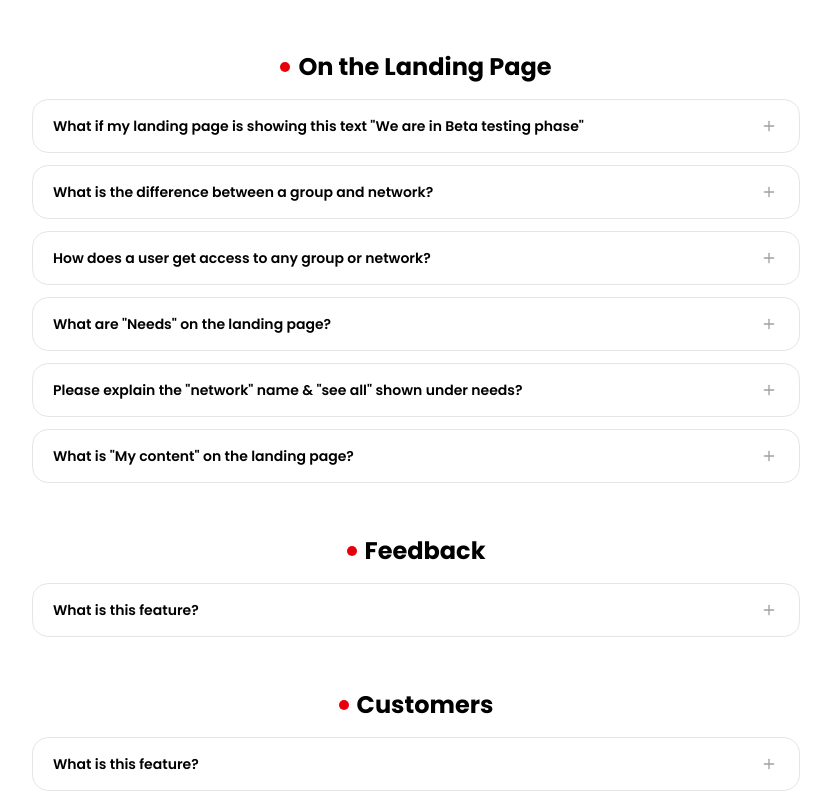
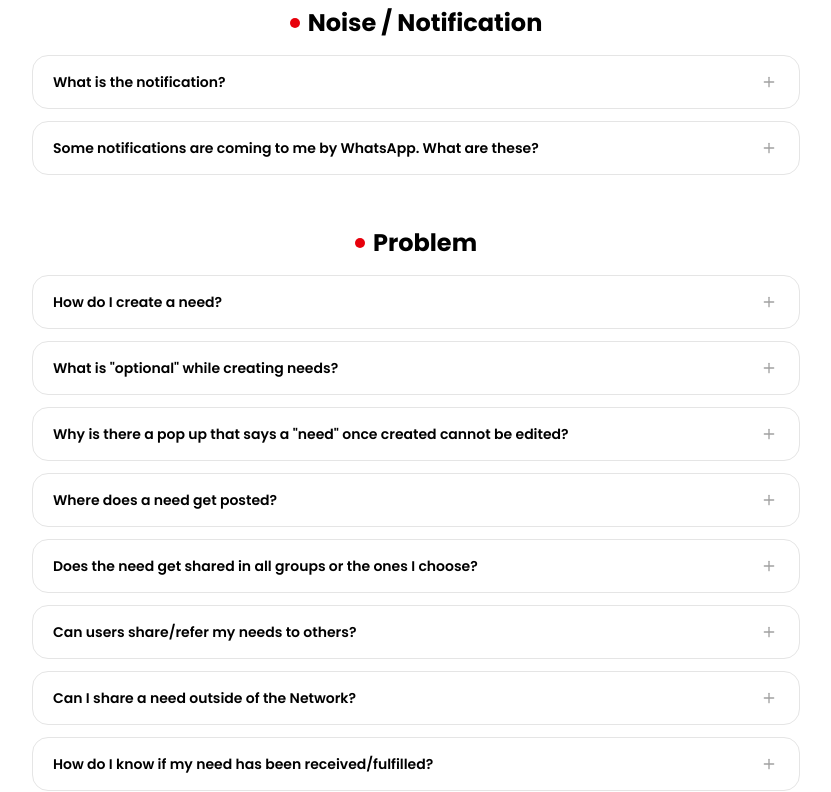
Before and after one commit to elredProductionBackup/networkwebsite, a Next.js app: page /faq in a window 1280 px wide. Shown: the part 1553-2345 px from the top of the page, without its empty margins (224-1055 px from the left). Built offline with nearby package versions, Linux system fonts and the light colour scheme.

Commit message:
faq changes

```diff
--- a/src/app/faq/page.jsx
+++ b/src/app/faq/page.jsx
@@ -22,7 +22,7 @@ export default function Page() {
             Frequently asked questions
           </h1>
           <p className="text-sm leading-6 text-neutral-500 sm:text-base">
-            Everything about downloading, signing up, needs, networking,
+            Everything about downloading, signing up, problems, networking,
             profiles, security &amp; more.
           </p>
         </div>
--- a/src/data/faq.js
+++ b/src/data/faq.js
@@ -14,28 +14,13 @@ export const FAQ_DATA = [
           "https://elred.io/privacy-policy/ and https://elred.io/terms-of-use/",
       },
       {
-        question: "Why does it ask for my personal phone number?",
-        answer:
-          "The user profile is an extension of the user personality and not that of the company you may represent. Thus we recommend that your personal phone number is used for signing up and creating a profile.",
-      },
-      {
         question: "What is this under see all?",
         answer: "It lists all the groups that are part of your network.",
       },
       {
-        question: "What is this feature?",
-        answer:
-          "At onboarding and or on your profile you have the choice to list keywords of what product or service you offer. Whenever the platform receives a 'need' that matches the keywords of what you offer, you would be notified of the same here.",
-      },
-      {
-        question: 'What is this section on "I can offer"?',
+        question: 'What is this section on "Lead/Offers"?',
         answer:
           "You should list keywords of products and services you can offer. By doing so, whenever the platform receives a 'need' that matches the keywords of what you offer, you would be notified of the same here.",
-      },
-      {
-        question: 'What is the "offerings gallery"?',
-        answer:
-          "You could create a product or service gallery listing details of what you offer.",
       },
     ],
   },
@@ -52,11 +37,6 @@ export const FAQ_DATA = [
     category: "Sign up",
     items: [
       {
-        question: "Why does it ask for my personal phone number?",
-        answer:
-          "The user profile is an extension of the user personality and not that of the company you may represent. Thus we recommend that your personal phone number is used for signing up and creating a profile.",
-      },
-      {
         question: "Why does it ask for a phone as well as email OTP?",
         answer:
           "Our experience is often we forget our email password and or change phone numbers. By using both option to 'sign up', we ensure you could use either in the future to 'sign in'",
@@ -71,6 +51,12 @@ export const FAQ_DATA = [
           "How do I change the phone number or email once I have signed up using them?",
         answer:
           "Currently the user is required to send us an email (via his / her secondary email) and post thorough verification / e kyc, we will change the original email / phone number.",
+      },
+      {
+        question:
+          'What if my landing page is showing this text "We are in Beta testing phase"',
+        answer:
+          "Currently we are beta testing only with the Awfis network. If you are part of awfis please contact your centre manager for access.",
       },
     ],
   },
@@ -87,55 +73,8 @@ export const FAQ_DATA = [
     category: "On the Landing Page",
     items: [
       {
-        question:
-          'What if my landing page is showing this text "We are in Beta testing phase"',
-        answer:
-          "Currently we are beta testing only with the Awfis network. If you are part of awfis please contact your centre manager for access.",
-      },
-      {
-        question: "What is the difference between a group and network?",
-        answer:
-          "A network is a collection of groups. A network can have as many groups. Not the other way around.",
-      },
-      {
-        question: "How does a user get access to any group or network?",
+        question: "How does a user get access to any network?",
         answer: "Admin of a group or network adds users and they get a notification.",
-      },
-      {
-        question: 'What are "Needs" on the landing page?',
-        answer:
-          "Every user mentions what they offer. That automatically gets placed as a collaboration opportunity. Also any need placed by any member of your group gets posted here.",
-      },
-      {
-        question:
-          'Please explain the "network" name & "see all" shown under needs?',
-        answer:
-          "The network name reflects the name of the network your group is part of and 'see all' implies that you could refer to all the needs posted on your group.",
-      },
-      {
-        question: 'What is "My content" on the landing page?',
-        answer:
-          "Articles from the internet on topics you may choose to read. Every time you refresh the page, the latest articles will keep being presented to you.",
-      },
-    ],
-  },
-  {
-    category: "Feedback",
-    items: [
-      {
-        question: "What is this feature?",
-        answer:
-          "Each screen has this icon which opens to its feedback section for the user to share on.",
-      },
-    ],
-  },
-  {
-    category: "Customers",
-    items: [
-      {
-        question: "What is this feature?",
-        answer:
-          "At onboarding and or on your profile you have the choice to list keywords of what product or service you offer. Whenever the platform receives a 'need' that matches the keywords of what you offer, you would be notified of the same here.",
       },
     ],
   },
@@ -155,7 +94,7 @@ export const FAQ_DATA = [
     ],
   },
   {
-    category: "Need",
+    category: "Problem",
     items: [
       {
         question: "How do I create a need?",
@@ -225,6 +164,47 @@ export const FAQ_DATA = [
         answer:
           "Under the settings on the landing page tap the icon and select the 'My responses to other's needs' option",
       },
+      {
+        question:
+          "What happens to the problem or introduction requirement I shared during onboarding?",
+        answer:
+          "The problem or introduction requirement you shared during onboarding is automatically posted in the State Your Problem section of your network, where relevant network members can view it and respond.",
+      },
+      {
+        question: "Who can view and respond to a problem posted in the network?",
+        answer:
+          "Only members of the respective network can view the problem posted in that network. Only those members can comment on the post and reply to comments. Members of other networks cannot view or respond to it.",
+      },
+      {
+        question: "Can I post a new professional problem or introduction requirement?",
+        answer:
+          "Yes. You can post a professional problem or introduction requirement in your network and seek relevant references, contacts, opportunities, or help from other network members.",
+      },
+      {
+        question: "Can I report a problem posted by another network member?",
+        answer:
+          "Yes. You can report a problem if you believe it contains inappropriate, offensive, misleading, irrelevant, or otherwise unsuitable content. Reports help the network administrators review the content and take appropriate action if required.",
+      },
+      {
+        question: "Can I reply to comments on my problem?",
+        answer:
+          "Yes. You can reply to comments and continue the conversation with other network members.",
+      },
+      {
+        question: "Where can I view all the problems I have posted?",
+        answer:
+          'You can view all your posted problems by selecting "View All My Problems" from the hamburger menu.',
+      },
+      {
+        question: "Can I edit the problem or introduction requirement once posted?",
+        answer:
+          "No. The problem or introduction requirement shared during onboarding or posted in state your problem section cannot be edited once posted.",
+      },
+      {
+        question: "Can I share a problem with someone outside the app?",
+        answer:
+          "No. Problems posted in the network cannot be shared with people outside the app through external apps or shareable links.",
+      },
     ],
   },
   {
@@ -283,22 +263,7 @@ export const FAQ_DATA = [
           "The cards represent a snapshot of the personalities, including – Awards they have won – Any groups / networks you are part of. Showcase your brand value with the network logo featured on your card. – Skills, Hobbies, Subjects of interest – Email, phone, address (if user has chosen to display. By default they are private and need to be 'displayed' by user if they wish others to access) – Social media links",
       },
       {
-        question: "What is the Blue Tick on profile?",
-        answer:
-          "We use www.sandbox to verify your name & phone number as on aadhaar. If the same matches, then you get an automatic blue tick against your name to add a layer of authenticity on your profile.",
-      },
-      {
-        question: "Why am I not receiving the OTP for Aadhaar verification, and how can I fix it?",
-        answer:
-          "You are requested to kindly – Ensure the correct aadhar number has been entered – Ensure this phone number linked to your addhaar – Ensure the correct OTP for the linked aadhar number has been entered – If you have locked your aadhar via the M aadhar app, then it would need to be unlocked.",
-      },
-      {
-        question: "Why can't I change my name after Aadhaar verification?",
-        answer:
-          "the Network is all about Authenticity. The platform thus once has confirmed your aadhar verified name, it cannot be undone.",
-      },
-      {
-        question: 'What is this section on "I can offer"?',
+        question: 'What is this section on "Lead/Offers"?',
         answer:
           "You should list keywords of products and services you can offer. By doing so, whenever the platform receives a 'need' that matches the keywords of what you offer, you would be notified of the same here.",
       },
@@ -312,33 +277,9 @@ export const FAQ_DATA = [
         answer: "User and or anyone could share the profile thru other platforms like text / whatsapp",
       },
       {
-        question: 'What is the "offerings gallery"?',
-        answer:
-          "You could create a product or service gallery listing details of what you offer.",
-      },
-      {
-        question: "Where can I see all my responses to others offerings?",
-        answer:
-          "Under the settings on the landing page tap the settings icon and select the 'My responses to other's offerings' option",
-      },
-      {
         question: "What are the Ratings on the profile?",
         answer:
           "Whenever a user visits any other profile for the first time, the user will be expected to mark these two questions. Over a period of time the repository of ratings will grow for each user to then know who is rating whom on ethical behaviour and or has met in person, thus adding authenticity.",
-      },
-      {
-        question: "What are Testimonials on the profile?",
-        answer:
-          "Long press any comment on your profile and you could convert that to a testimonial. Upon tapping, the request goes to the person who has commented for approval. When that user approves it, it automatically comes on your profile",
-      },
-      {
-        question: "What is My Super Power on the profile?",
-        answer:
-          "the Network is a lot about authenticity & personality and not being just a resume. These 4 questions are to us a reflectance of the users authentic personality if the user so chooses to answer it.",
-      },
-      {
-        question: "What is My bio on the profile?",
-        answer: "Some users may choose to fill in details about themselves and thus this is that.",
       },
       {
         question: "Can I control who sees my profile?",
@@ -353,7 +294,131 @@ export const FAQ_DATA = [
     ],
   },
   {
-    category: "Networks & Groups",
+    category: "Personal Details",
+    items: [
+      {
+        question: "What are Personal Details used for?",
+        answer:
+          "Personal Details allow you to provide information needed for event registration, such as spouse name, children's names, diet preference, and dietary restrictions.",
+      },
+      {
+        question: "Can other users see my personal details?",
+        answer:
+          "No. These details are collected only for event registration and are not visible to other users on the app.",
+      },
+    ],
+  },
+  {
+    category: "LMS",
+    items: [
+      {
+        question: "What can I access through the LMS?",
+        answer:
+          "You can access curated courses, track your learning progress, and earn certificates through the LMS portal.",
+      },
+      {
+        question: "How do I access the LMS?",
+        answer:
+          "Tapping the LMS option in events tab will redirect you to the LMS portal, where you can access your available courses and learning content.",
+      },
+    ],
+  },
+  {
+    category: "Edit Basic Details",
+    items: [
+      {
+        question: "Can I edit my basic profile details?",
+        answer:
+          "Yes. You can update basic details such as your profile picture, first name, last name, profession, industry, and company or business name.",
+      },
+      {
+        question: "What happens when I update my profile details?",
+        answer:
+          "Your updated information will be reflected in your profile and used across relevant features of the app.",
+      },
+    ],
+  },
+  {
+    category: "Find Your Partner",
+    items: [
+      {
+        question: 'What is the "Find Your Partner" section?',
+        answer:
+          "Find Your Partner helps you discover people who may be relevant to your partnership or collaboration needs. The profiles shown are based on information such as profession, skills, company, location, industry, and collaboration requirements.",
+      },
+      {
+        question: "How does the app recommend relevant partners?",
+        answer:
+          "The app uses AI-based smart matching to identify people who are most relevant to your collaboration needs and shows the top matches first.",
+      },
+      {
+        question: "What information is shown on a person's profile card?",
+        answer:
+          "Each profile card highlights their profession and designation, skills, company or enterprise information, and details about what they are looking for in a partnership or collaboration.",
+      },
+      {
+        question: "Can I search for a specific person?",
+        answer: "Yes. You can search for people by their name.",
+      },
+      {
+        question: "Can I filter people based on my collaboration needs?",
+        answer:
+          "Yes. You can apply filters such as network, skills, location, industry, profession, and gender to find people based on your specific requirements.",
+      },
+    ],
+  },
+  {
+    category: "Find Value",
+    items: [
+      {
+        question: 'What is the "Find Value" feature?',
+        answer:
+          "Find Value helps you understand how a particular person may be relevant to you based on their skills, company, and location.",
+      },
+      {
+        question: "What can I learn about a person through Find Value?",
+        answer:
+          "You can see the potential value a person may offer through their skillset, company or business, and location.",
+      },
+    ],
+  },
+  {
+    category: "Events",
+    items: [
+      {
+        question: "Where can I find upcoming network events?",
+        answer:
+          "All upcoming events associated with your network are available in the Events section.",
+      },
+      {
+        question: "What information can I view about an event?",
+        answer:
+          "You can view event details such as banner image, title, description, speaker's information, location, date, time, hotel information, transport information, and relevant attachments.",
+      },
+      {
+        question: "Who can I register for an event?",
+        answer:
+          "During registration, you can specify who will be attending, such as yourself, your spouse, children, or guests.",
+      },
+      {
+        question: "Will the event be added to my calendar after registration?",
+        answer:
+          "Yes. Once you register for an event, it can be added to your device's default calendar after you grant the required permission.",
+      },
+      {
+        question: "Can I add my travel details for an event?",
+        answer:
+          "Yes. You can add travel information such as your mode of transport, flight/train/bus number, travel date, ETA, insurance, visa details, and other remarks.",
+      },
+      {
+        question: "Can I see who else is attending an event?",
+        answer:
+          "Yes. Before an event, you can view the attendees and understand what they may be able to offer based on their skills, company, location, and other profile information.",
+      },
+    ],
+  },
+  {
+    category: "My Network",
     items: [
       {
         question: "Is there a difference between a network & a group?",
@@ -381,7 +446,7 @@ export const FAQ_DATA = [
           "No. Users can view group members of only those groups which they are part of. The members that can be viewed are those whose phone numbers and emails are listed by the admins, thus adding authenticity.",
       },
       {
-        question: "Can members message other members within a group or network?",
+        question: "Can members message other members within a network?",
         answer:
           "No. This is because the Network may allow group size to be in thousands or more. If anyone can message anyone, then it either leads to solicitations & invasion of privacy.",
       },
@@ -408,6 +473,44 @@ export const FAQ_DATA = [
           "How can I search for groups or networks that might interest me? Can I join it without being invited?",
         answer:
           "Users can only look for groups within a network the user is part of. Users cannot look for other networks and their groups that they are not part of.",
+      },
+      {
+        question: 'What can I see in the "My Networks" section?',
+        answer:
+          "You can view all the networks you are currently part of, along with their name and logo.",
+      },
+      {
+        question: "What can I view when I select a network?",
+        answer:
+          "You can open a network's profile to view its details, members, disclaimer, and network card.",
+      },
+      {
+        question: "What questions are asked when I visit a network profile?",
+        answer:
+          "When you visit a network profile, you may be asked whether the network provides a safe space for community engagement and activities and whether you are currently associated with the network to rate the network.",
+      },
+      {
+        question: "Can I share a network profile?",
+        answer: "Yes. You can share the network profile with others.",
+      },
+      {
+        question: "Can I view the members of a network?",
+        answer: "Yes. You can view the members associated with the selected network.",
+      },
+      {
+        question: "Can I view the network's disclaimer?",
+        answer:
+          "Yes. The network's disclaimer is available on its profile for you to review.",
+      },
+      {
+        question: "What information is displayed on a network card?",
+        answer:
+          "The network card displays key information such as the network name, logo, location, email address, phone number, address, and website or other web links.",
+      },
+      {
+        question: "Can I access the network's website or other web links?",
+        answer:
+          "Yes. If web links are provided on the network profile, you can access them directly from the network card.",
       },
     ],
   },
@@ -440,7 +543,7 @@ export const FAQ_DATA = [
           "Yes you could reactivate within 15 days and all data will be restored. If after 15 days, then a new account would need to be created.",
       },
       {
-        question: "What happens if I report a need/post / profile?",
+        question: "What happens if I report a problem / lead / profile?",
         answer:
           "It gets escalated to our support team that oversees all reporting. If the reporting is validated then we shall delete the same as early as possible.",
       },
```
